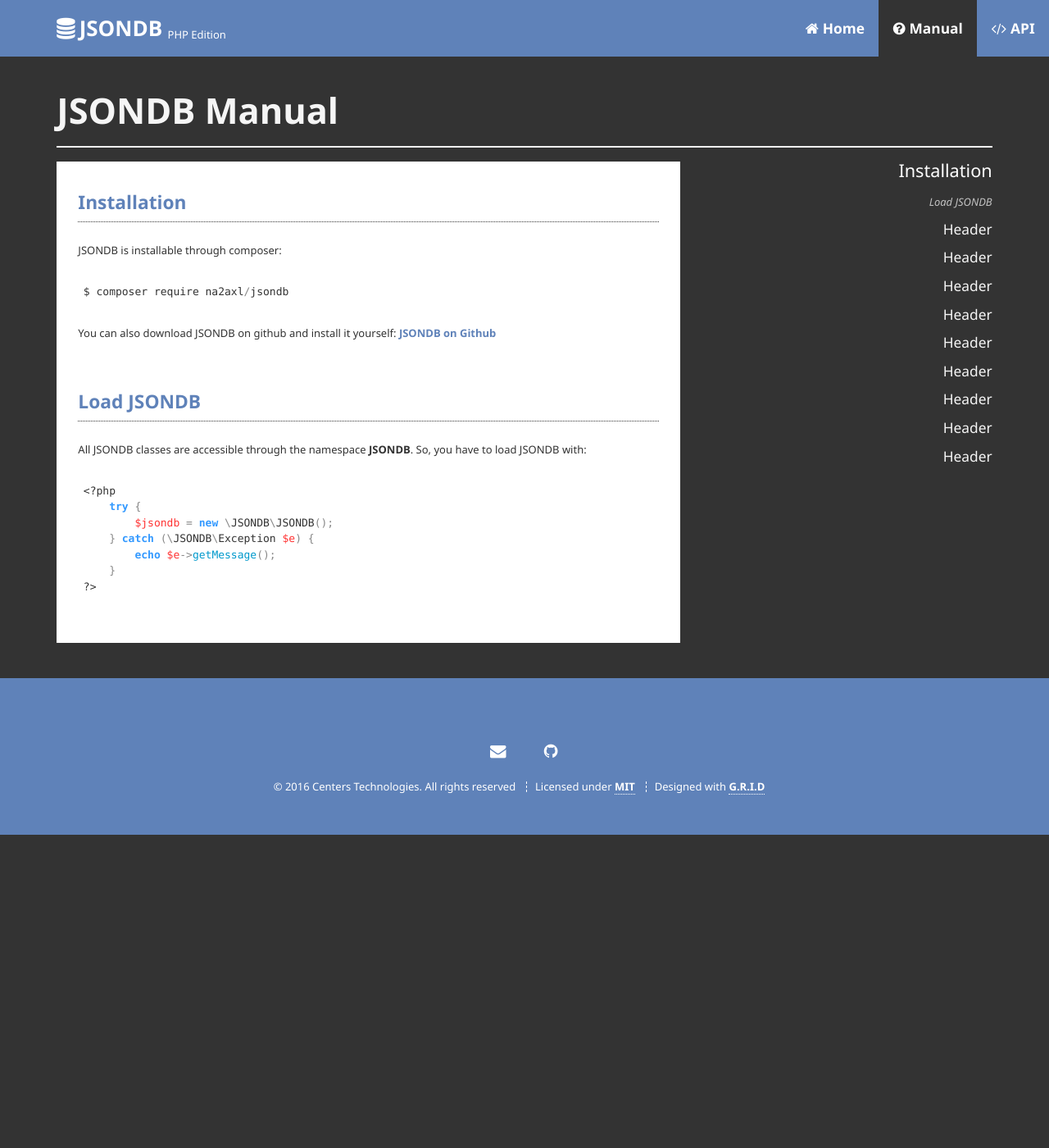
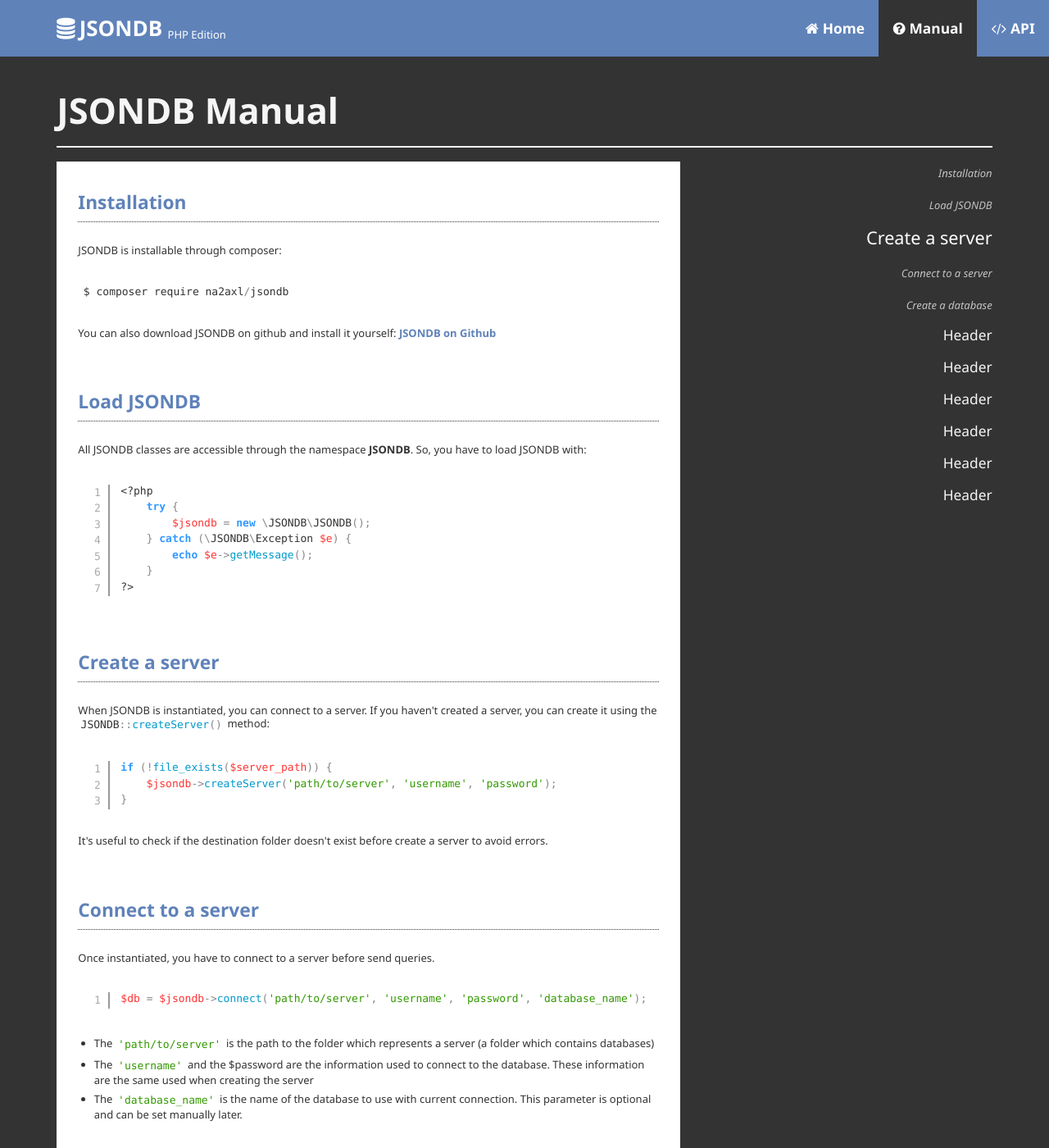
Before and after one commit to ElementaryFramework/JSONDB, a Jekyll site: the page built from docs/manual/index.html, in a window 1280 px wide and 1400 px high. Shown: the whole window at 82% size. Built offline with Jekyll 4.4.1, drawn with Linux system fonts in a browser that asks for light colours; some of the changed text lies outside the part shown.

Commit message:
Update website

```diff
--- a/assets/css/prism.css
+++ b/assets/css/prism.css
@@ -50,7 +50,6 @@ pre[class*="language-"] {
 /* Inline code */
 :not(pre) > code[class*="language-"] {
     padding: .125em .25em;
-    font-size: 0.8em;
     vertical-align: middle;
 }
 
--- a/assets/js/main.js
+++ b/assets/js/main.js
@@ -34,10 +34,13 @@
             }
         }).affix('checkPosition');
 
+        setTimeout(function() {
+            $('.scrollspy').affix('checkPosition');
+        }, 100);
+
         $window.on('scroll.docs.nav', function() {
             var scrollHeight = $window[0].scrollHeight;
             var scrollTop    = $window.scrollTop();
-            var maxScroll    = scrollHeight - $window.height();
 
             $(".scrollspy a").each(function() {
                 var $a = $(this);
--- a/docs/manual/index.html
+++ b/docs/manual/index.html
@@ -19,9 +19,7 @@ menu: manual
                                         <h3>Installation</h3>
                                     </header>
                                     <div class="content">
-                                        <p>
-                                            JSONDB is installable through composer:
-                                        </p>
+                                        <p>JSONDB is installable through composer:</p>
                                         <pre class="lang-bash"><code>$ composer require na2axl/jsondb</code></pre>
                                         <p>
                                             You can also download JSONDB on github and install it yourself:
@@ -34,16 +32,51 @@ menu: manual
                                         <h3>Load JSONDB</h3>
                                     </header>
                                     <div class="content">
-                                        <p>
-                                            All JSONDB classes are accessible through the namespace <b>JSONDB</b>. So, you have to load JSONDB with:
-                                        </p>
-                                            <pre class="lang-php"><code>&lt;?php
+                                        <p>All JSONDB classes are accessible through the namespace <b>JSONDB</b>. So, you have to load JSONDB with:</p>
+                                            <pre class="lang-php line-numbers"><code>&lt;?php
     try {
         $jsondb = new \JSONDB\JSONDB();
     } catch (\JSONDB\Exception $e) {
         echo $e-&gt;getMessage();
     }
 ?&gt;</code></pre>
+                                    </div>
+                                </section>
+                                <section id="create-server">
+                                    <header>
+                                        <h3>Create a server</h3>
+                                    </header>
+                                    <div class="content">
+                                        <p>When JSONDB is instantiated, you can connect to a server. If you haven't created a server, you can create it using the <code class="lang-php">JSONDB::createServer()</code> method:</p>
+                                        <pre class="lang-php line-numbers"><code>if (!file_exists($server_path)) {
+    $jsondb-&gt;createServer('path/to/server', 'username', 'password');
+}</code></pre>
+                                        <p>It's useful to check if the destination folder doesn't exist before create a server to avoid errors.</p>
+                                    </div>
+                                </section>
+                                <section id="connect-server">
+                                    <header>
+                                        <h3>Connect to a server</h3>
+                                    </header>
+                                    <div class="content">
+                                        <p>Once instantiated, you have to connect to a server before send queries.</p>
+                                        <pre class="lang-php line-numbers"><code>$db = $jsondb-&gt;connect('path/to/server', 'username', 'password', 'database_name');</code></pre>
+                                        <p>
+                                            <ul class="default">
+                                                <li>The <code class="lang-php">'path/to/server'</code> is the path to the folder which represents a server (a folder which contains databases)</li>
+                                                <li>The <code class="lang-php">'username'</code> and the $password are the information used to connect to the database. These information are the same used when creating the server</li>
+                                                <li>The <code class="lang-php">'database_name'</code> is the name of the database to use with current connection. This parameter is optional and can be set manually later.</li>
+                                            </ul>
+                                        </p>
+                                    </div>
+                                </section>
+                                <section id="create-database">
+                                    <header>
+                                        <h3>Create a database</h3>
+                                    </header>
+                                    <div class="content">
+                                        <p>After connected to server, you can create a database:</p>
+                                        <pre class="lang-php line-numbers"><code>$db->createDatabase('database_name');</code></pre>
                                     </div>
                                 </section>
                             </div>
@@ -55,9 +88,9 @@ menu: manual
                                 <ul>
                                     <li data-scrollspy-for="#install" class="active"><a href="#install" data-scrollspy-for="#install" class="scrollTo">Installation</a></li>
                                     <li data-scrollspy-for="#instantiate"><a href="#instantiate" data-scrollspy-for="#instantiate" class="scrollTo">Load JSONDB</a></li>
-                                    <li>Header</li>
-                                    <li>Header</li>
-                                    <li>Header</li>
+                                    <li data-scrollspy-for="#create-server"><a href="#create-server" data-scrollspy-for="#create-server" class="scrollTo">Create a server</a></li>
+                                    <li data-scrollspy-for="#connect-server"><a href="#connect-server" data-scrollspy-for="#connect-server" class="scrollTo">Connect to a server</a></li>
+                                    <li data-scrollspy-for="#create-database"><a href="#create-database" data-scrollspy-for="#create-database" class="scrollTo">Create a database</a></li>
                                     <li>Header</li>
                                     <li>Header</li>
                                     <li>Header</li>
```
Also changed, not shown: assets/css/main.css (+16 -2 lines), assets/css/main.min.css, assets/css/prism.min.css, assets/js/main.min.js.
